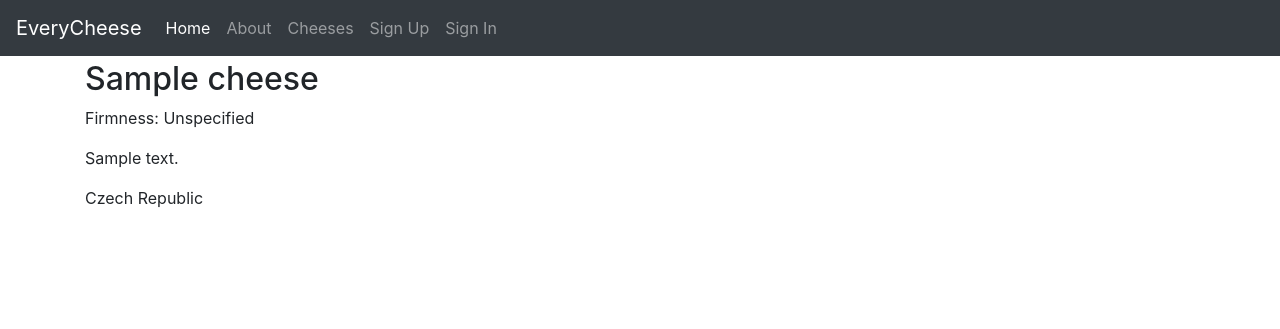
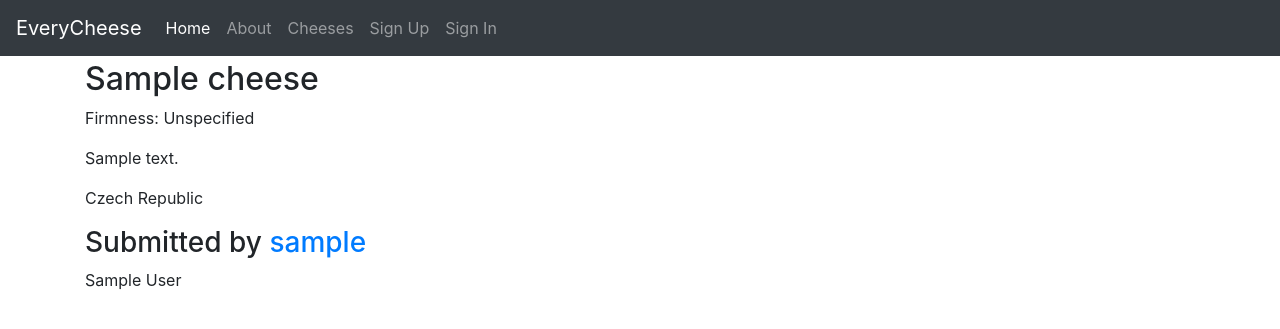
Before and after one commit to varunsha30/everycheese, a Django app: a page that uses everycheese/templates/cheeses/cheese_detail.html in a window 1280 px wide. Shown: the top 329 px of the page. Run offline with Django 3.2, Linux system fonts and the light colour scheme; tables that the repository leaves empty hold one stand-in row (values such as "Sample post"); some libraries are stand-ins or nearby versions.

Commit message:
added author in cheese detail view

```diff
--- a/everycheese/cheeses/models.py
+++ b/everycheese/cheeses/models.py
@@ -2,6 +2,7 @@ from django.db import models
 from model_utils.models import TimeStampedModel
 from autoslug import AutoSlugField
 from django_countries.fields import CountryField
+from django.conf import settings
 from django.urls import reverse
 
 # Create your models here.
@@ -21,6 +22,7 @@ class Cheese(TimeStampedModel):
     description = models.TextField("Description", blank=True)
     firmness = models.CharField("Firmness", max_length=20, choices=Firmness.choices, default=Firmness.UNSPECIFIED)
     country = CountryField("Country of origin", blank=True)
+    creator = models.ForeignKey(settings.AUTH_USER_MODEL, null=True, on_delete=models.SET_NULL)
 
     def __str__(self):
         return self.name
--- a/everycheese/cheeses/views.py
+++ b/everycheese/cheeses/views.py
@@ -13,6 +13,10 @@ class CheeseCreateView(LoginRequiredMixin, CreateView):
     model = Cheese
     fields = ['name', 'description', 'firmness', 'country']
 
+    def form_valid(self, form):
+        form.instance.creator = self.request.user
+        return super().form_valid(form)
+
 
 class CheeseDetailView(DetailView):
     model = Cheese
--- a/everycheese/templates/cheeses/cheese_detail.html
+++ b/everycheese/templates/cheeses/cheese_detail.html
@@ -18,4 +18,13 @@
 </p>
 {% endif %}
 
+<h3>Submitted by
+    <a href="{% url 'users:detail' cheese.creator.username %}">
+        {{ cheese.creator.username }}
+    </a>
+</h3>
+{% if cheese.creator.name %}
+<p>{{ cheese.creator.name }}</p>
+{% endif %}
+
 {% endblock content %}
```
Also changed, not shown: everycheese/cheeses/migrations/0003_cheese_creator.py (added).
